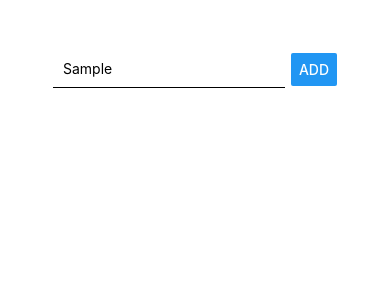
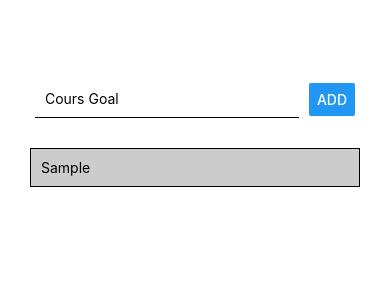
Before and after one commit to ZawojWeb/ToDo-in-RN, a React Native app: screen / in a window 390 px wide. Both pictures are taken after typing "Sample" into the empty fields and a click on the button "ADD". Shown: the top 300 px of the page. Built offline with nearby package versions, Linux system fonts and the light colour scheme.

Commit message:
To do list init

```diff
--- a/App.js
+++ b/App.js
@@ -3,16 +3,36 @@ import React, {useState} from 'react';
 import { StyleSheet, Text, View, Button, TextInput } from 'react-native';
 
 export default function App() {
+    const [enteredGoal, setenteredGoal] = useState("");
+    const [coursGoal, setCoursGoal] = useState([]);
 
+    const goalInputHandler = (enteredGoal) =>{
+      setenteredGoal(enteredGoal)
+    }
+    const addGoalHanlder = () =>{
+      if(enteredGoal != ""){
+        setCoursGoal(currentGoals => [...coursGoal, enteredGoal])
+        setenteredGoal("");
+      }else{
+        console.log("Put some text");
+      }
+
+    }
 
   return (
     <View style={styles.screen}>
       <View style={styles.inputContainer}>
-        <TextInput placeholder="Cours Goal" style={styles.input}/>
-        <Button title="ADD"/>
+        <TextInput placeholder="Cours Goal" style={styles.input} onChangeText={goalInputHandler} value={enteredGoal}/>
+        <Button title="ADD" onPress={addGoalHanlder}/>
       </View>
-      <View>
-
+      <View style={styles.listItemWrapper}>
+        {
+          coursGoal.map((goal) => (
+            <View key={goal} style={styles.listItem} >
+              <Text>{goal}</Text>
+            </View>
+          ))
+        }
       </View>
     </View>
   );
@@ -20,7 +40,9 @@ export default function App() {
 
 const styles = StyleSheet.create({
  screen:{
-  padding: 50
+  paddingTop: 80,
+  paddingLeft: 30,
+  paddingRight: 30,
  },
  inputContainer:{
   flexDirection: 'row',
@@ -32,6 +54,16 @@ const styles = StyleSheet.create({
   borderBottomWidth: 1,
   padding: 10,
   width: '80%',
+ },
+ listItem:{
+  padding: 10,
+  backgroundColor: '#ccc',
+  borderColor: 'black',
+  borderWidth:1,
+  marginVertical: 10,
+ },
+ listItemWrapper:{
+   marginTop:20,
  }
 
 });
```
